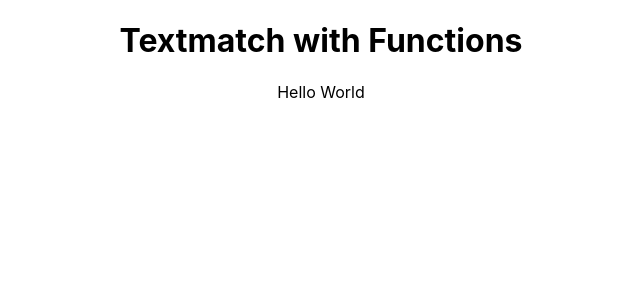
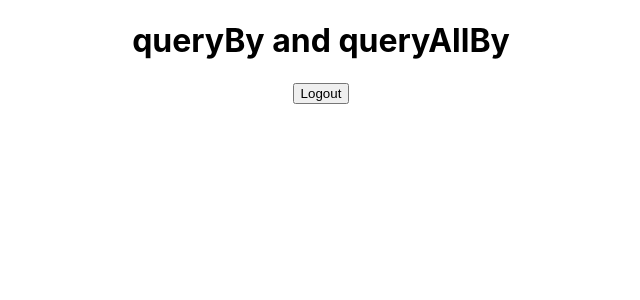
Before and after one commit to swarnabha-dutta/testing-blog-app, a React (Create React App) app: page / in a window 1280 px wide. Shown: the top 300 px of the page, without its empty margins (319-959 px from the left). Built offline with nearby package versions, Linux system fonts and the light colour scheme.

Commit message:
learn getBy and queryBy and queryAllBy

```diff
--- a/src/App.js
+++ b/src/App.js
@@ -1,11 +1,12 @@
 import "./App.css";
 
 function App() {
+  let isLoggedIn = true;
   return (
     <div className="App">
-      <h1>Textmatch with Functions</h1>
-      <div>Hello World</div>
-      {/* <div>Hi World</div> */}
+      <h1> queryBy and queryAllBy</h1>
+
+      {isLoggedIn ? <button>Logout</button> : <button>Login</button>}
     </div>
   );
 }
```
Also changed, not shown: 1 other file (tests, documents, lock files or other folders).
